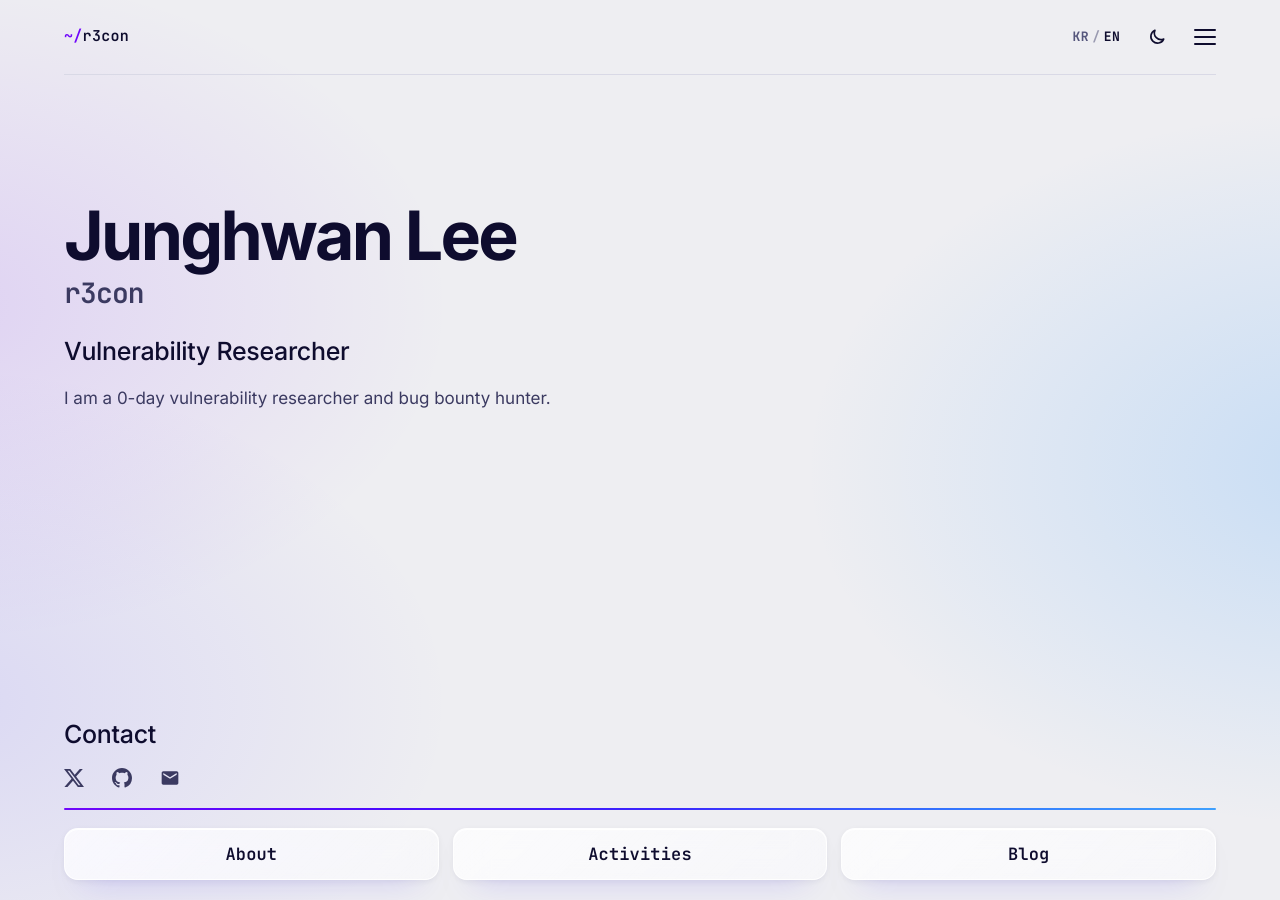
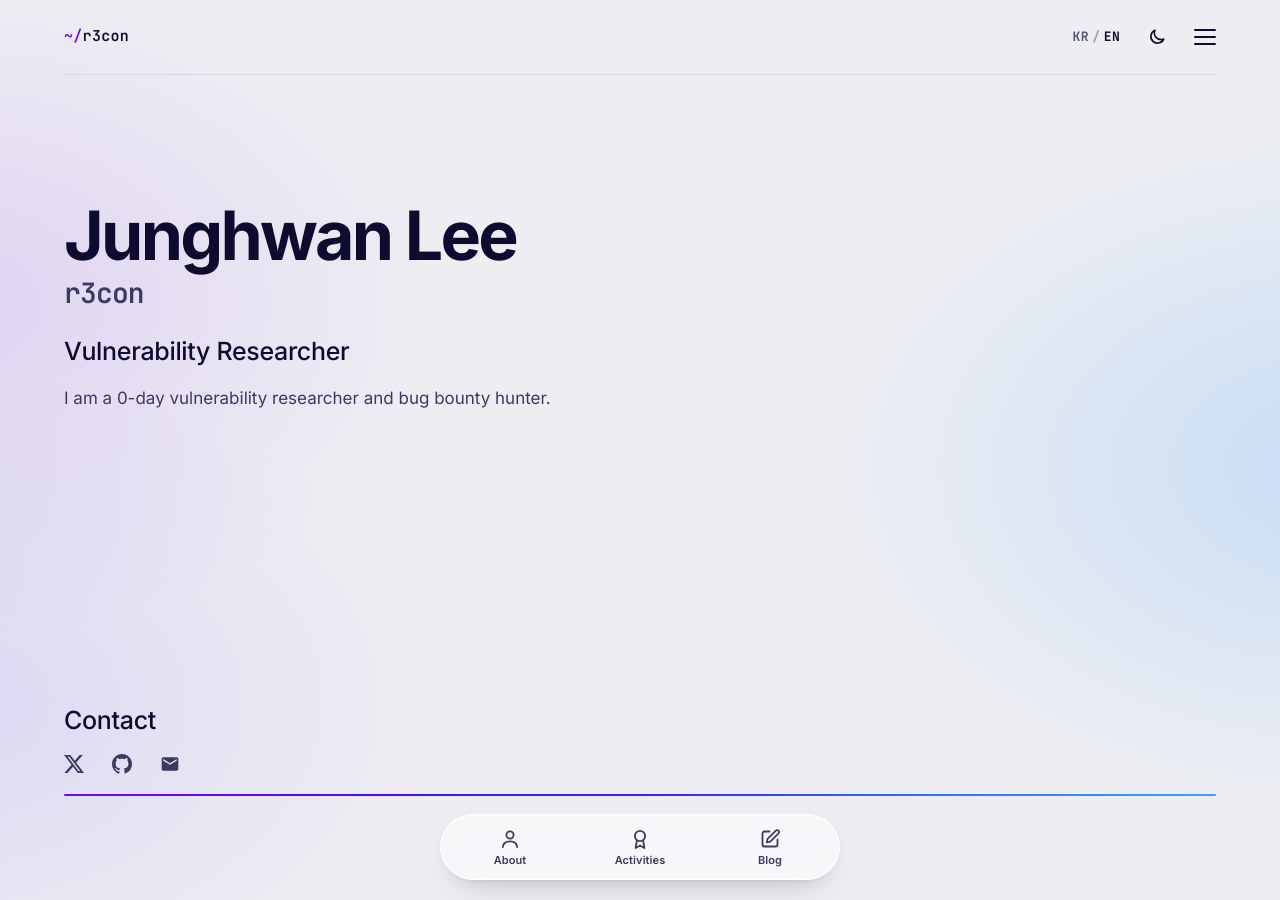
Before and after one commit to jhlee0507/jhlee0507.github.io, a Jekyll site: the page built from index.html, in a window 1280 px wide. Built offline with Jekyll 4.4.1, drawn with Linux system fonts in a browser that asks for light colours.

Commit message:
Turn the main page buttons into a tab bar like the one in a phone app

```diff
--- a/_data/nav.yml
+++ b/_data/nav.yml
@@ -1,6 +1,6 @@
-# The three-line menu, in order. Each item is shown as a path (/About). The same items are the buttons
-# at the bottom of the main page, where `label_ko` is the Korean wording. An item with `home: false` is in
-# the menu only and gets no button on the main page.
+# The three-line menu, in order. Each item is shown as a path (/About). The same items are the tabs of the
+# bar at the foot of the main page, where `label_ko` is the Korean wording and the icon is picked by `key`
+# (see _includes/icon-tab.html). An item with `home: false` is in the menu only and gets no tab.
 # `key` is the `key:` at the top of the page's index.html (and the id of its section); `url` is its folder.
 # Old single-page links (/#about, /#research, /#cve) are forwarded by the script in _layouts/default.html:
 # if a folder or key here is renamed, change it there too.
--- /dev/null
+++ b/_includes/icon-tab.html
@@ -0,0 +1,16 @@
+{%- comment -%}
+  The line icon of a tab in the bar at the foot of the main page, picked by the `key` of the page.
+{%- endcomment -%}
+<svg viewBox="0 0 24 24" width="24" height="24" fill="none" stroke="currentColor" stroke-width="1.8" stroke-linecap="round" stroke-linejoin="round" aria-hidden="true">
+{%- if include.key == 'about' -%}
+<circle cx="12" cy="8" r="3.6"/><path d="M4.8 20c.5-3.5 3.5-5.6 7.2-5.6s6.7 2.1 7.2 5.6"/>
+{%- elsif include.key == 'activities' -%}
+<circle cx="12" cy="9" r="5.2"/><path d="M8.9 13.3 7.6 21l4.4-2.5 4.4 2.5-1.3-7.7"/>
+{%- elsif include.key == 'blog' -%}
+<path d="M11.5 4.5H6.5a2 2 0 0 0-2 2v11a2 2 0 0 0 2 2h11a2 2 0 0 0 2-2v-5"/><path d="M17.8 3.7a1.9 1.9 0 0 1 2.7 2.7L12.3 14.6l-3.5.8.8-3.5z"/>
+{%- elsif include.key == 'affiliation' -%}
+<path d="M4 20h16M6 20V8l6-3.5L18 8v12M10 20v-4h4v4M9.5 10.5h.01M14.5 10.5h.01"/>
+{%- else -%}
+<circle cx="12" cy="12" r="7.5"/>
+{%- endif -%}
+</svg>
--- a/_layouts/default.html
+++ b/_layouts/default.html
@@ -40,12 +40,12 @@
 
 <footer class="wrap">
 {%- if page.key == 'home' %}
-  {%- comment %} under the line the main page ends in glass buttons (one per page, bar those with `home: false` in _data/nav.yml); more than three
-     of them stand two to a row on a phone {% endcomment %}
+  {%- comment %} under the line the main page ends in a tab bar like the one at the foot of a phone app: one glass
+     capsule holding an icon and a label per page (bar those with `home: false` in _data/nav.yml) {% endcomment %}
   {%- assign buttons = site.data.nav | where_exp: "item", "item.home != false" %}
-  <nav class="home-nav{% if buttons.size > 3 %} many{% endif %}" aria-label="Pages" data-label-ko="페이지">
+  <nav class="home-nav" aria-label="Pages" data-label-ko="페이지">
     {%- for item in buttons %}
-    <a href="{{ item.url | relative_url }}">{% include t.html en=item.label ko=item.label_ko %}</a>
+    <a href="{{ item.url | relative_url }}">{% include icon-tab.html key=item.key %}<span class="t">{% include t.html en=item.label ko=item.label_ko %}</span></a>
     {%- endfor %}
   </nav>
 {%- elsif site.contact.size > 0 %}
--- a/assets/css/site.css
+++ b/assets/css/site.css
@@ -55,8 +55,7 @@ html[data-theme="dark"] body{
 html[data-theme="dark"] .timeline .ext{color:#c9d0ff;background-color:rgba(147,160,255,.22)}
 html[data-theme="dark"] .cves a{border-color:rgba(255,255,255,.16);background-color:rgba(255,255,255,.05);background-image:linear-gradient(135deg,rgba(255,255,255,.11),rgba(255,255,255,.02));box-shadow:0 1px 0 rgba(255,255,255,.16) inset,0 18px 36px -22px rgba(0,0,0,.85)}
 html[data-theme="dark"] .cves a:hover{background-color:rgba(255,255,255,.09)}
-html[data-theme="dark"] .home-nav a{border-color:rgba(255,255,255,.2);background-color:rgba(12,10,30,.38);background-image:linear-gradient(135deg,rgba(255,255,255,.14),rgba(255,255,255,.03));box-shadow:0 1px 0 rgba(255,255,255,.18) inset,0 18px 36px -22px rgba(0,0,0,.85)}
-html[data-theme="dark"] .home-nav a:hover{background-color:rgba(12,10,30,.25)}
+html[data-theme="dark"] .home-nav{border-color:rgba(255,255,255,.14);background-color:rgba(28,27,48,.55);box-shadow:0 1px 0 rgba(255,255,255,.1) inset,0 14px 34px -14px rgba(0,0,0,.8)}
 @media (hover:hover){html[data-theme="dark"] .timeline .ext:hover{color:#fff;background-color:var(--blue)}}
 html[data-theme="dark"].js .mast .links{box-shadow:0 1px 2px rgba(0,0,0,.4),0 26px 50px -22px rgba(0,0,0,.7),0 12px 26px -16px rgba(var(--vi),.45)}
 html[data-theme="dark"] .mast nav a:hover{background-image:linear-gradient(90deg,rgba(147,160,255,.16),rgba(147,160,255,.1) 55%,rgba(var(--sk),.08))}
@@ -330,7 +329,7 @@ html[data-lang="ko"] .contact-label{letter-spacing:.01em}
 .contact svg{width:1.25rem;height:1.25rem;fill:currentColor}
 
 /* the main page: the name, the handle, the tagline and the introduction at the top left; the contact block is
-   pinned just above the bottom line, and under the line are glass buttons (one per page) */
+   pinned just above the bottom line, and under the line is the tab bar */
 .page-home main{display:flex;flex-direction:column}
 .page-home .hero{padding-top:clamp(2.5rem,9vh,3.5rem);padding-bottom:2.5rem;border-bottom:0}
 @media (min-width:48rem){.page-home .hero{padding-top:clamp(3rem,10vh,5.5rem);padding-bottom:3rem}}
@@ -342,34 +341,36 @@ html[data-lang="ko"] .contact-stacked .contact-label{letter-spacing:-.012em}
 .contact-stacked ul{margin-top:.25rem}
 /* the same space above the line, under it and under the buttons */
 .page-home footer{min-height:0;padding:1.25rem 0 calc(1.25rem + env(safe-area-inset-bottom))}
-.home-nav{display:grid;grid-auto-flow:column;grid-auto-columns:minmax(0,1fr);gap:.5rem}
-@media (min-width:48rem){.home-nav{gap:.875rem}}
-/* four or more buttons do not fit side by side on a phone: two to a row there */
-@media (max-width:47.99rem){.home-nav.many{grid-auto-flow:row;grid-template-columns:repeat(2,minmax(0,1fr))}.home-nav.many a{min-height:3rem}}
+/* the tab bar at the foot of the main page, like the one in a phone app: one capsule of frosted glass,
+   and in it an icon over a label per page; the one under the finger or pointer lights up on a pill */
+.home-nav{
+  display:grid;grid-auto-flow:column;grid-auto-columns:minmax(0,1fr);gap:.125rem;
+  width:100%;max-width:25rem;margin-inline:auto;
+  padding:.3125rem;
+  border:1px solid rgba(255,255,255,.85);
+  border-radius:999px;
+  background-color:rgba(255,255,255,.55);
+  -webkit-backdrop-filter:blur(20px) saturate(1.8);
+  backdrop-filter:blur(20px) saturate(1.8);
+  box-shadow:0 1px 0 rgba(255,255,255,.9) inset,0 1px 3px rgba(14,12,46,.06),0 14px 34px -16px rgba(14,12,46,.3);
+}
 .home-nav a{
-  display:flex;align-items:center;justify-content:center;
-  min-height:3.25rem;
-  padding:.5rem .125rem;
-  border:1px solid rgba(255,255,255,.8);
-  border-radius:14px;
-  font-family:var(--mono);font-size:clamp(.75rem,3.7vw,1.0625rem);font-weight:600;letter-spacing:.01em;text-align:center;white-space:nowrap;
-  color:var(--ink);text-decoration:none;
-  /* glass: see-through, lit along the top edge, blurring what is behind it */
-  background-color:rgba(255,255,255,.42);
-  background-image:linear-gradient(135deg,rgba(255,255,255,.6),rgba(255,255,255,.12));
-  -webkit-backdrop-filter:blur(16px) saturate(1.6);
-  backdrop-filter:blur(16px) saturate(1.6);
-  box-shadow:0 1px 0 rgba(255,255,255,.9) inset,0 2px 6px rgba(14,12,46,.06),0 16px 32px -22px rgba(var(--bl),.5);
-  transition:background-color .15s ease,transform .15s ease,box-shadow .15s ease;
+  display:flex;flex-direction:column;align-items:center;justify-content:center;gap:.1875rem;
+  min-height:3.375rem;
+  padding:.375rem .25rem;
+  border-radius:999px;
+  font-family:var(--sans);font-size:.6875rem;line-height:1.2;font-weight:600;letter-spacing:.01em;text-align:center;white-space:nowrap;
+  color:var(--ink-2);text-decoration:none;
+  transition:background-color .15s ease,color .15s ease,transform .15s ease;
 }
-.home-nav a:hover{color:var(--ink)}
-@media (hover:hover){.home-nav a:hover{background-color:rgba(255,255,255,.62);transform:translateY(-2px)}}
-.home-nav a:active{transform:scale(.98)}
-.home-nav a:focus-visible{outline-offset:3px}
+.home-nav svg{flex:none;width:1.5rem;height:1.5rem}
+@media (hover:hover){.home-nav a:hover{color:var(--accent);background-color:var(--tint)}}
+.home-nav a:active{color:var(--accent);background-color:var(--tint);transform:scale(.96)}
+.home-nav a:focus-visible{outline-offset:-2px;border-radius:999px}
 
 @media (prefers-reduced-motion: reduce){
   *,*::before,*::after{transition:none !important;animation:none !important}
-  .cves a:hover,.home-nav a:hover,.home-nav a:active{transform:none !important}
+  .cves a:hover,.home-nav a:active{transform:none !important}
   html{scroll-behavior:auto}
 }
 @media print{
@@ -383,6 +384,6 @@ html[data-lang="ko"] .contact-stacked .contact-label{letter-spacing:-.012em}
   .cves .id,.cves .lab{color:var(--ink)}
 }
 @media (forced-colors:active){
-  .cves a,.home-nav a{border:1px solid currentColor}
+  .cves a,.home-nav{border:1px solid currentColor}
   .js .mast .links{background:Canvas}
 }
```
